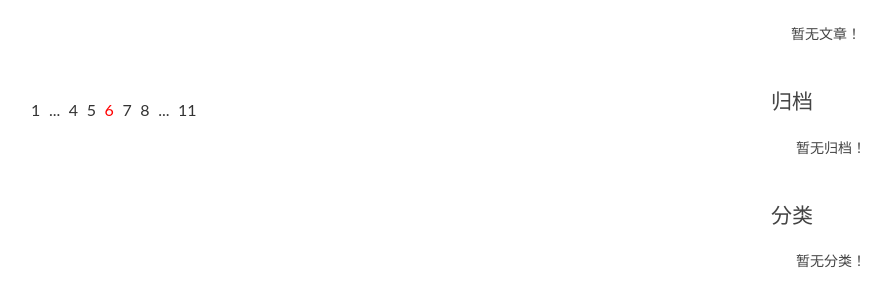
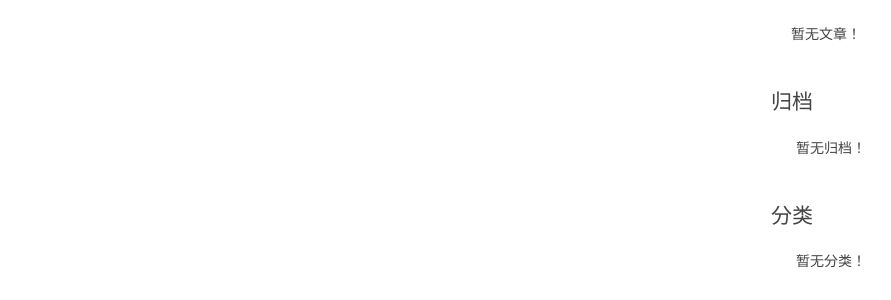
Before and after one commit to allisgao/blogproj, a Django app: page / in a window 1280 px wide. Shown: the part 200-500 px from the top of the page, without its empty margins (79-970 px from the left). Run offline with Django 3.2, Linux system fonts and the light colour scheme; data that the repository does not hold is empty; some libraries are stand-ins or nearby versions.

Commit message:
remove redundant pages

```diff
--- a/templates/base.html
+++ b/templates/base.html
@@ -92,19 +92,19 @@
                     <a href="#">下一页</a>
                 </div>
                 -->
-                <div class="pagination">
-                    <ul>
-                        <li><a href="">1</a></li>
-                        <li><a href="">...</a></li>
-                        <li><a href="">4</a></li>
-                        <li><a href="">5</a></li>
-                        <li class="current"><a href="">6</a></li>
-                        <li><a href="">7</a></li>
-                        <li><a href="">8</a></li>
-                        <li><a href="">...</a></li>
-                        <li><a href="">11</a></li>
-                    </ul>
-                </div>
+{#                <div class="pagination">#}
+{#                    <ul>#}
+{#                        <li><a href="">1</a></li>#}
+{#                        <li><a href="">...</a></li>#}
+{#                        <li><a href="">4</a></li>#}
+{#                        <li><a href="">5</a></li>#}
+{#                        <li class="current"><a href="">6</a></li>#}
+{#                        <li><a href="">7</a></li>#}
+{#                        <li><a href="">8</a></li>#}
+{#                        <li><a href="">...</a></li>#}
+{#                        <li><a href="">11</a></li>#}
+{#                    </ul>#}
+{#                </div>#}
             </main>
             <aside class="col-md-4">
                 <div class="widget widget-recent-posts">
```
